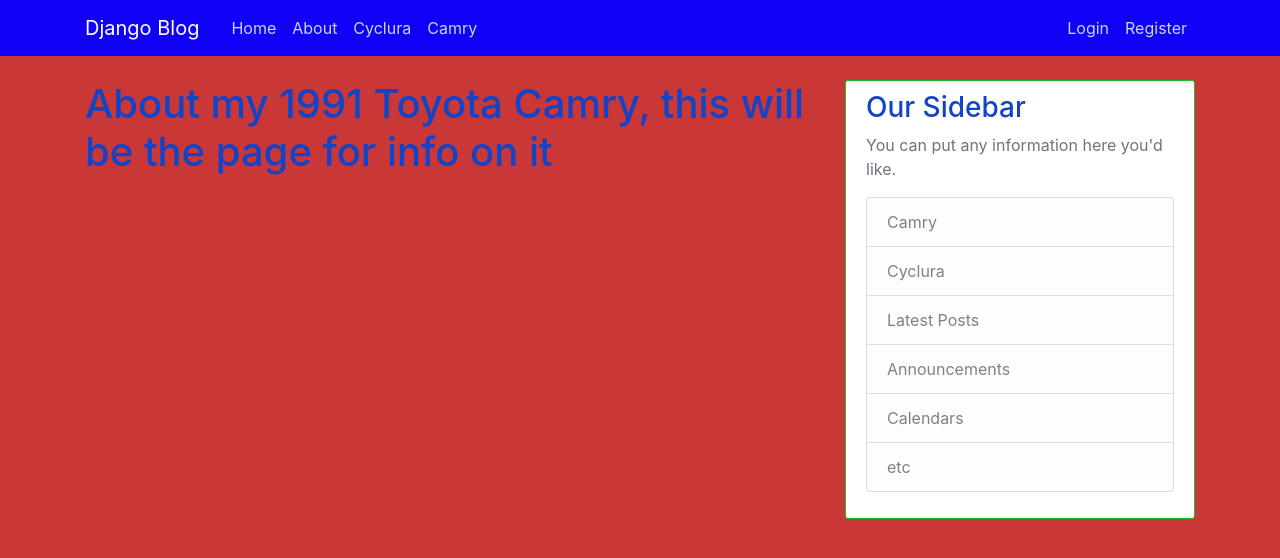
After one commit to Zorran-Wood/Django, a Django app: page /camry/ in a window 1280 px wide. The commit adds this page. Shown: the top 558 px of the page. Run offline with Django 3.2, Linux system fonts and the light colour scheme; some libraries are stand-ins or nearby versions.

Commit message:
Camry Page
added a Camry page

```diff
--- a/WebPageZ/urls.py
+++ b/WebPageZ/urls.py
@@ -16,9 +16,19 @@ Including another URLconf
 from django.contrib import admin
 from django.urls import path, include
 
+#add 10/14/2021
+from django.conf import settings
+from django.conf.urls.static import static
+
 urlpatterns = [ #routes for the urls
     path('admin/', admin.site.urls),
     path('', include('blog.urls')),#accessing the "urls" file in Blog
 
 
 ]
+
+
+
+if settings.DEBUG:
+        urlpatterns += static(settings.MEDIA_URL,
+                              document_root=settings.MEDIA_ROOT)
--- a/blog/templates/blog/base.html
+++ b/blog/templates/blog/base.html
@@ -33,8 +33,9 @@
             <div class="collapse navbar-collapse" id="navbarToggle">
               <div class="navbar-nav mr-auto">
                 <a class="nav-item nav-link" href="{% url 'blog-home' %}">Home</a><!--links the home page pattern -->
+                <a class="nav-item nav-link" href="{% url 'blog-about' %}">About</a><!--links the about page pattern -->
                 <a class="nav-item nav-link" href="{% url 'blog-cyclura' %}">Cyclura</a><!--links the home page pattern -->
-                <a class="nav-item nav-link" href="{% url 'blog-about' %}">About</a><!--links the about page pattern -->
+                <a class="nav-item nav-link" href="{% url 'blog-camry' %}">Camry</a><!--links the camry page pattern -->
               </div>
               <!-- Navbar Right Side -->
 
@@ -63,6 +64,7 @@
          <h3>Our Sidebar</h3>
             <p class='text-muted'>You can put any information here you'd like.
               <ul class="list-group">
+                <li class="list-group-item list-group-item-light">Camry</li>
                 <li class="list-group-item list-group-item-light">Cyclura</li>
                 <li class="list-group-item list-group-item-light">Latest Posts</li>
                 <li class="list-group-item list-group-item-light">Announcements</li>
--- /dev/null
+++ b/blog/templates/blog/camry.html
@@ -0,0 +1,8 @@
+{% extends "blog/base.html" %}
+{% block content %}
+    <h1>About my 1991 Toyota Camry, this will be the page for info on it</h1>
+
+
+
+
+{% endblock content %}
--- a/blog/urls.py
+++ b/blog/urls.py
@@ -5,4 +5,5 @@ urlpatterns = [ #routes for the urls
     path('' , views.home, name='blog-home'),#accessing the home method in views
     path('about/' , views.about, name='blog-about'),#accessing the about method in views
     path('cyclura/' , views.cyclura, name='blog-cyclura'),#accessing the cyclura method in views
+    path('camry/' , views.camry, name='blog-camry'),
 ]
--- a/blog/views.py
+++ b/blog/views.py
@@ -38,3 +38,7 @@ def about(request):
 
 def cyclura(request):
     return render(request, 'blog/cyclura.html', {'title' : 'cyclura'})
+
+
+def camry(request):
+    return render(request, 'blog/camry.html', {'title' : 'camry'})
```
Also changed, not shown: WebPageZ/settings.py (+7 -0 lines).
